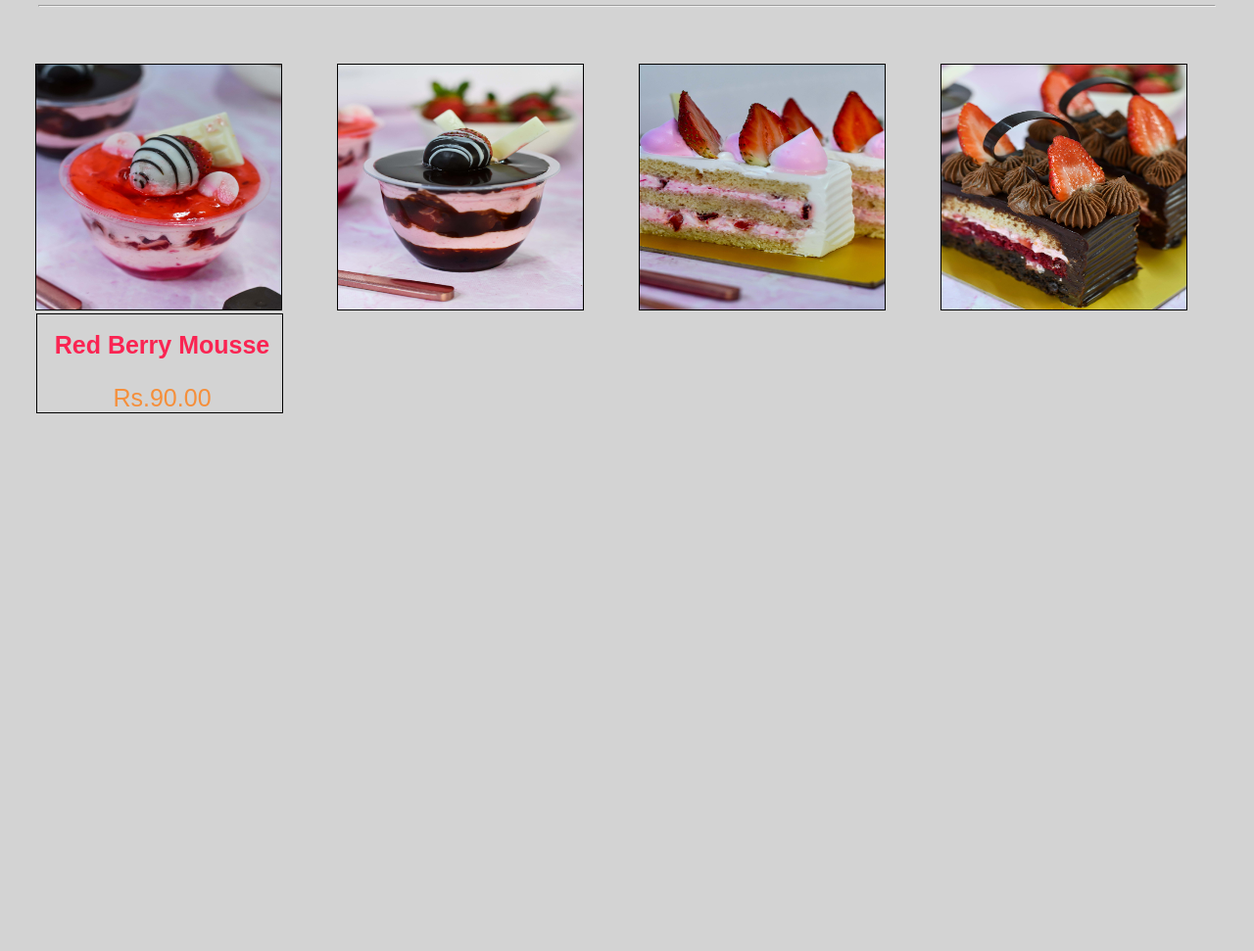
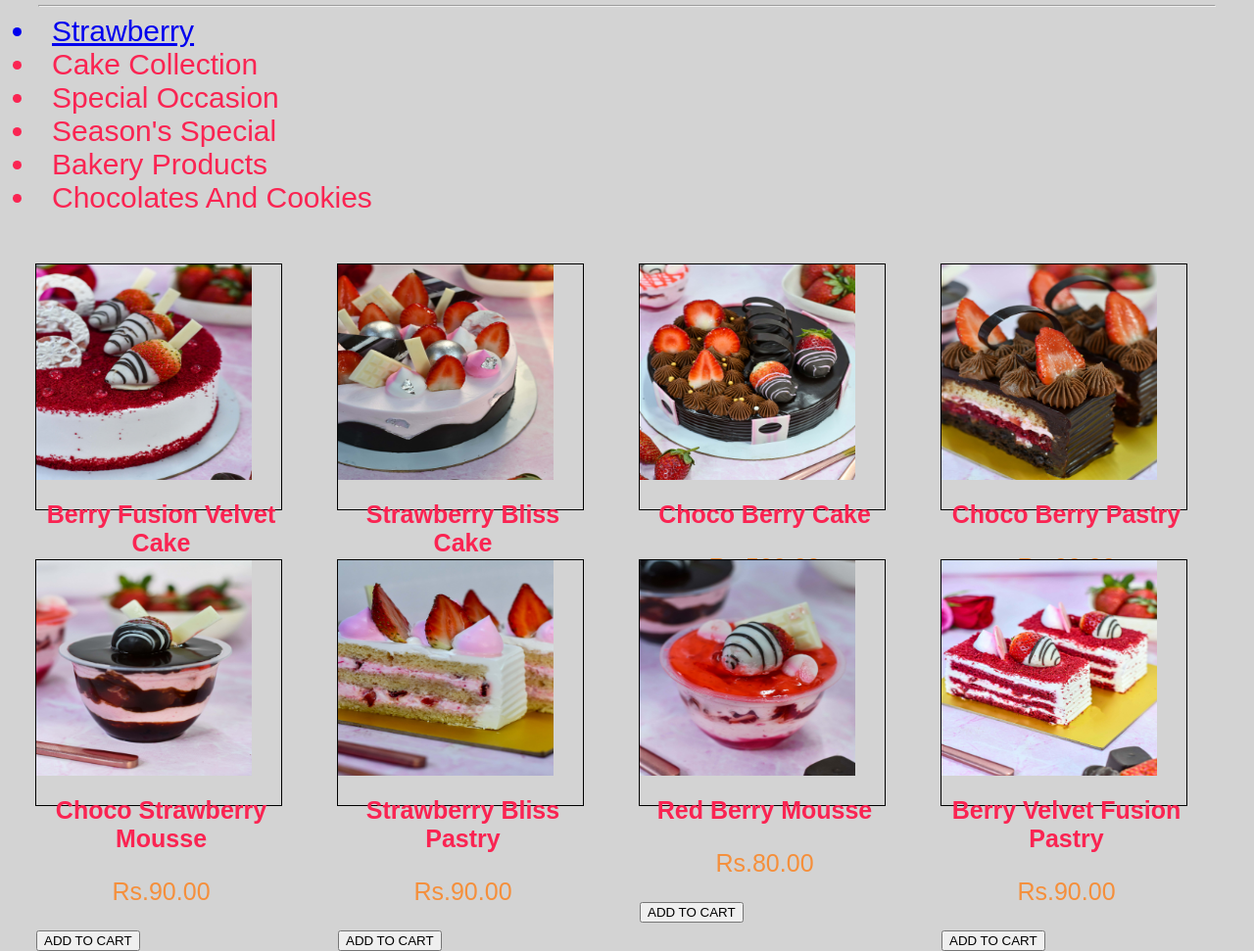
Before and after one commit to shubhangi-patil0297/cakepoint, a plain HTML site: page strawberry.html in a window 1280 px wide. Shown: the part 111-1082 px from the top of the page at 98% size. Before the commit the page ends 800 px from the top, so only its background shows below. Drawn offline with Linux system fonts and the light colour scheme.

Commit message:
update product

```diff
--- a/strawberry.html
+++ b/strawberry.html
@@ -32,21 +32,80 @@
             </div>
         </div>
         <hr class="header_border">
+        <div class="list">
+            <a href="strawberry.html">
+            <li>Strawberry</li>
+            </a>
+            <li>Cake Collection</li>
+            <li>Special Occasion</li>
+            <li>Season's Special</li>
+            <li>Bakery Products</li>
+            <li>Chocolates And Cookies</li>
+
+        </div>
     <div class="box">
-      <img src="image/RedBerryMousse.jpg" height="250" width="250">
-      <div class="text_box">
-        <h1 class="name">Red Berry Mousse</h1>
-        <p class="price"> Rs.90.00</p>
+      <img src="image/BerryFusionVelvetCake.jpg" height="220" width="220">
+      <div>
+        <h1 class="name">Berry Fusion Velvet Cake</h1>
+        <p class="price"> Rs.500.00</p>
+        <button class="btn_1">ADD TO CART </button>
       </div>
     </div>
     <div class="box">
-        <img src="image/ChocoStrawberryMousse.jpg" height="250" width="250">
+        <img src="image/StrawberryBlissCake.jpg" height="220" width="220">
+        <div>
+            <h1 class="name">Strawberry Bliss Cake</h1>
+            <p class="price"> Rs.500.00</p>
+            <button class="btn_1">ADD TO CART </button>
+          </div>
     </div>
     <div class="box">
-        <img src="image/StrawberryBlissPastry.jpg" height="250" width="250">
+        <img src="image/ChocoBerryCake.jpg" height="220" width="220">
+        <div>
+            <h1 class="name">Choco Berry Cake</h1>
+            <p class="price"> Rs.500.00</p>
+            <button class="btn_1">ADD TO CART </button>
+          </div>
     </div>
     <div class="box">
-        <img src="image/ChocoBerryPastry.jpg" height="250" width="250">
+        <img src="image/ChocoBerryPastry.jpg" height="220" width="220">
+        <div>
+            <h1 class="name">Choco Berry Pastry</h1>
+            <p class="price"> Rs.90.00</p>
+            <button class="btn_1">ADD TO CART </button>
+          </div>
+    </div>
+    <div class="box">
+        <img src="image/ChocoStrawberryMousse.jpg" height="220" width="220">
+        <div>
+            <h1 class="name">Choco Strawberry Mousse</h1>
+            <p class="price"> Rs.90.00</p>
+            <button class="btn_1">ADD TO CART </button>
+          </div>
+    </div>
+    <div class="box">
+        <img src="image/StrawberryBlissPastry.jpg" height="220" width="220">
+        <div>
+            <h1 class="name">Strawberry Bliss Pastry</h1>
+            <p class="price"> Rs.90.00</p>
+            <button class="btn_1">ADD TO CART </button>
+          </div>
+    </div>
+    <div class="box">
+        <img src="image/RedBerryMousse.jpg" height="220" width="220">
+        <div>
+            <h1 class="name">Red Berry Mousse</h1>
+            <p class="price"> Rs.80.00</p>
+            <button class="btn_1">ADD TO CART </button>
+          </div>
+    </div>
+    <div class="box">
+        <img src="image/BerryVelvetFusionPastry.jpg" height="220" width="220">
+        <div>
+            <h1 class="name">Berry Velvet Fusion Pastry</h1>
+            <p class="price"> Rs.90.00</p>
+            <button class="btn_1">ADD TO CART </button>
+          </div>
     </div>
 
 </body>
```
